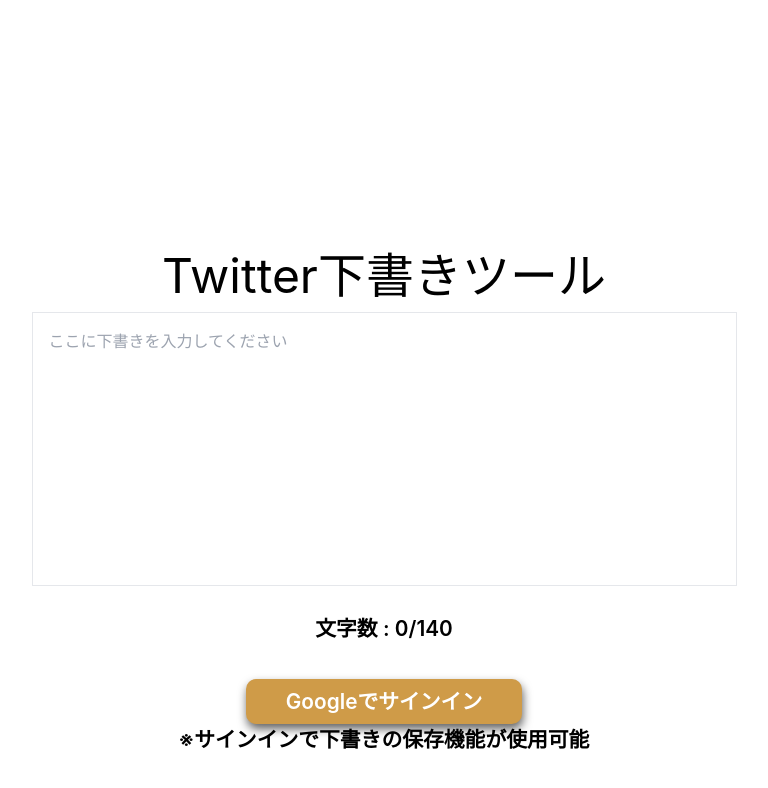
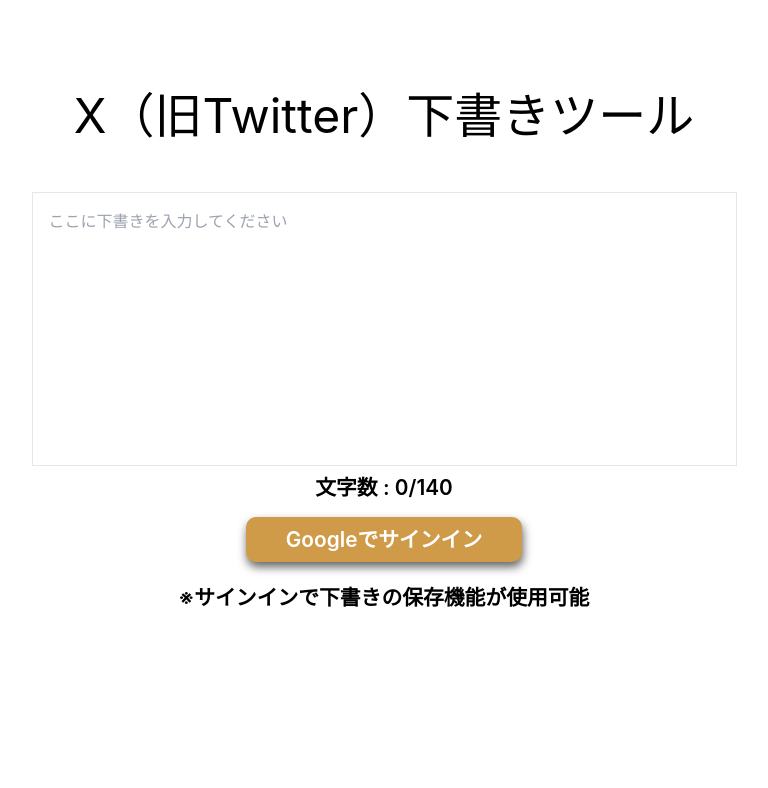
Before and after one commit to naohiko560/TwitterDraft, a React (Create React App) app: page / in a window 1280 px wide. Shown: the top 788 px of the page, without its empty margins (256-1024 px from the left). Built offline with nearby package versions, Linux system fonts and the light colour scheme; no server answers.

Commit message:
デザイン調整

```diff
--- a/src/App.css
+++ b/src/App.css
@@ -1,6 +1,6 @@
 .App {
   text-align: center;
-  margin-top: 15rem;
+  margin-top: 5rem;
 }
 
 p {
--- a/src/App.js
+++ b/src/App.js
@@ -4,7 +4,7 @@
 function App() {
   return (
     <div className="App">
-      <h1>Twitter下書きツール</h1>
+      <h1>X（旧Twitter）下書きツール</h1>
       <Home/>
     </div>
   );
--- a/src/components/DraftList.js
+++ b/src/components/DraftList.js
@@ -50,13 +50,8 @@
   return (
     <>
       {drafts.map((draft) => (
-        <div
-          className={`msg ${
-            draft.uid === auth.currentUser.uid ? '' : 'hidden'
-          }`}
-          key={draft.id}
-        >
-          <div className="border-solid border-2 max-w-xl mt-5 m-auto py-5">
+        <div className={`msg ${draft.uid === auth.currentUser.uid ? '' : 'hidden'}`} key={draft.id}>
+          <div className="border-solid border-2 max-w-xl m-auto mt-5 mb-24 py-5">
             <div>
               <textarea
                 className="border resize-none outline-none p-10"
--- a/src/components/Form.js
+++ b/src/components/Form.js
@@ -2,6 +2,7 @@
 import { db, auth } from '../firebase';
 import { collection, addDoc, serverTimestamp } from 'firebase/firestore';
 import { DraftList } from './DraftList';
+import { SignOutButton } from './SignOutButton';
 
 export const Form = () => {
   const [isActive, setIsActive] = useState();
@@ -54,7 +55,7 @@
 
   return (
     <>
-      <form onSubmit={onSubmitAdd} id="textarea">
+      <form onSubmit={onSubmitAdd} id="textarea" className='mt-5'>
         <textarea
           name="textarea"
           id="textarea"
@@ -70,6 +71,7 @@
       <button className="button" type="submit" form="textarea">
         保存
       </button>
+      <SignOutButton />
       <p id="textLength" className={`textarea ${isActive ? 'textRed' : ''}`}>
         文字数 : {count}/140
       </p>
--- a/src/components/FormLogout.js
+++ b/src/components/FormLogout.js
@@ -46,7 +46,7 @@
           value={inputText}
         />
       </form>
-      <p id="textLength" className={`textarea ${isActive ? 'textRed' : ''}`}>
+      <p id="textLength" className={`${isActive ? 'textRed' : ''}`}>
         文字数 : {count}/140
       </p>
     </>
--- a/src/components/Home.js
+++ b/src/components/Home.js
@@ -3,7 +3,6 @@
 import { useAuthState } from 'react-firebase-hooks/auth';
 import { SignInButton } from './SignInButton';
 import { UserInfo } from './UserInfo';
-import { SignOutButton } from './SignOutButton';
 import { Form } from './Form';
 import { FormLogout } from './FormLogout';
 
@@ -11,20 +10,19 @@
   const [user] = useAuthState(auth); // ログイン中かどうかを判断
 
   return (
-    <div>
+    <div className='mt-10'>
       {user ? (
         // ログイン中の画面
         <>
           <UserInfo />
           <Form />
-          <SignOutButton />
         </>
       ) : (
         // ログアウト中の画面
         <>
           <FormLogout />
           <SignInButton />
-          <p>※サインインで下書きの保存機能が使用可能</p>
+          <p className='mt-5'>※サインインで下書きの保存機能が使用可能</p>
         </>
       )}
     </div>
--- a/src/components/SignOutButton.js
+++ b/src/components/SignOutButton.js
@@ -3,7 +3,7 @@
 
 export const SignOutButton = () => {
   return (
-    <button onClick={() => auth.signOut()}>
+    <button className='ml-10' onClick={() => auth.signOut()}>
       <p>サインアウト</p>
     </button>
   );
```
